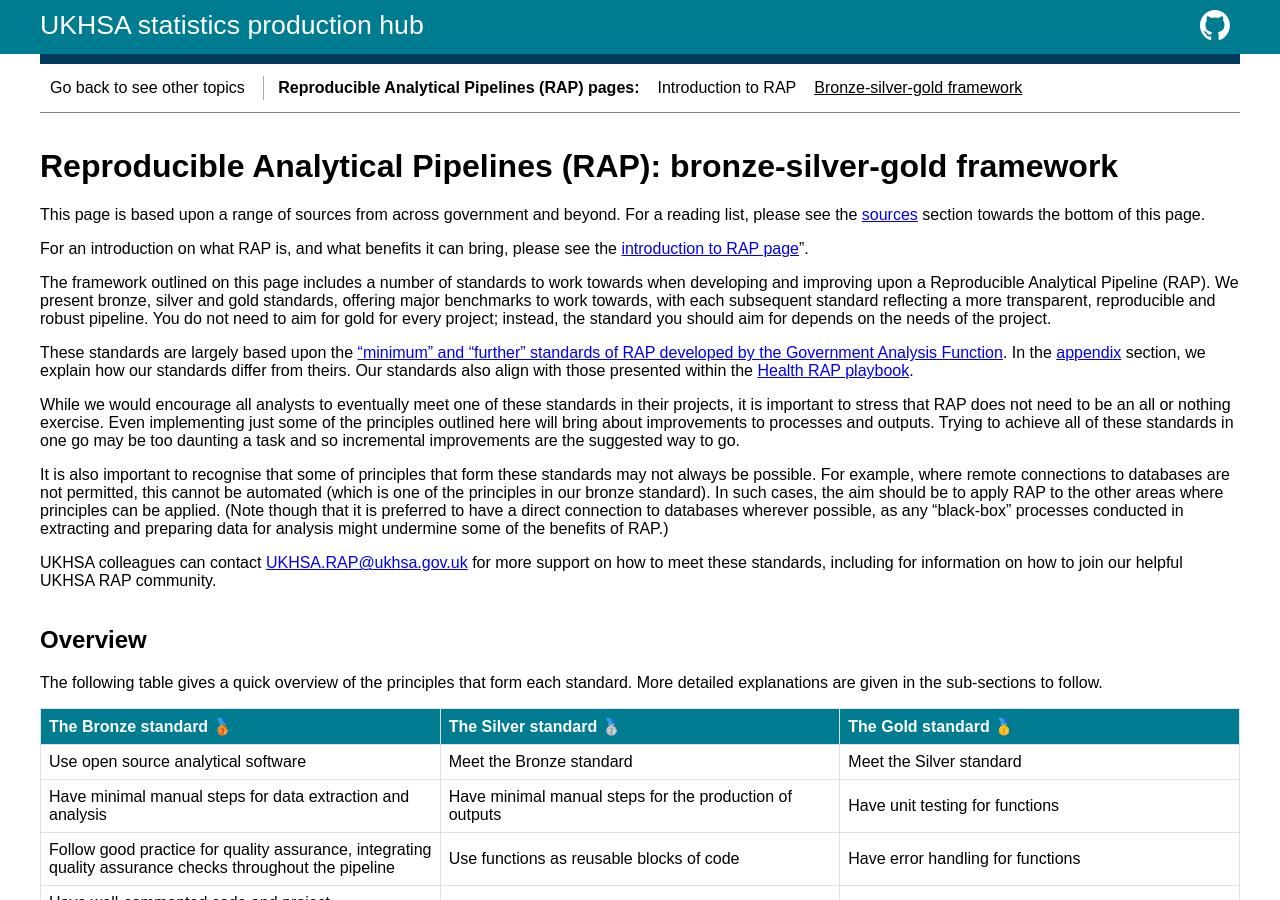
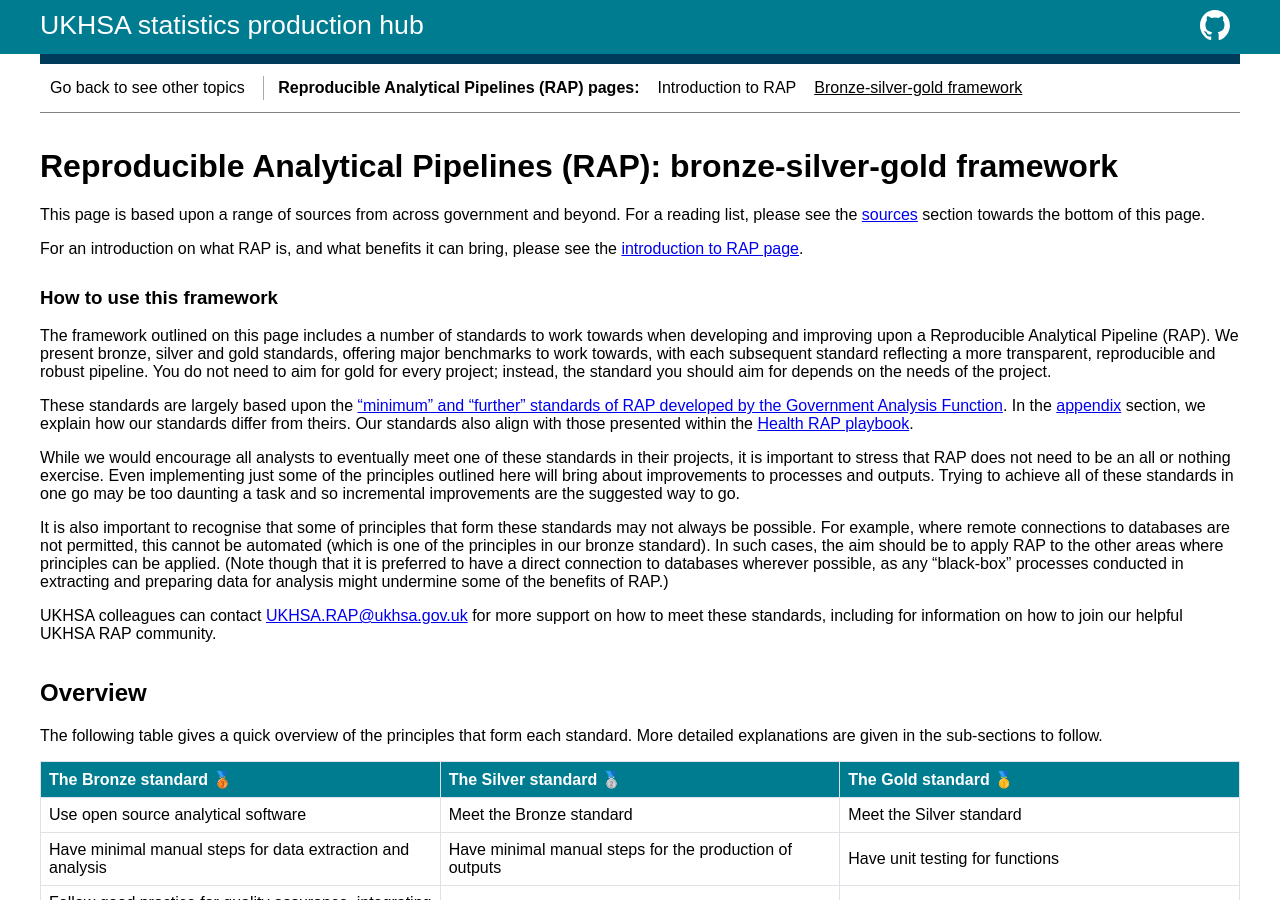
Before and after one commit to BenCuff/github-pages-test, a Jekyll site: the page built from docs/rap-framework.md, in a window 1280 px wide and 900 px high. Built offline with Jekyll 4.4.1, drawn with Linux system fonts in a browser that asks for light colours.

Commit message:
Minor wording changes

```diff
--- a/docs/_layouts/index.html
+++ b/docs/_layouts/index.html
@@ -29,7 +29,7 @@
         <div id="box-left">
           <h1>Welcome to the UK Health Security Agency (UKHSA) statistics production hub!</h1>
 
-          <p>This site has been created by the Statistics Production Division within UKHSA to host a number of guidance materials and other resources relating to the production and dissemination of statistics. We have decided to open source these materials to better enable sharing across government (and beyond), and to invite others to share their insights with us.<br><br>We welcome feedback and collaboration! To do so, please either <a href="mailto:UKHSA_HOPSTATS@ukhsa.gov.uk">email us</a> or see our <a href="https://github.com/BenCuff/github-pages-test/blob/main/CONTRIBUTING.md">contributing instructions</a>.</p>
+          <p>This site has been created by the Statistics Production Division within UKHSA to host a number of guidance materials and other resources relating to the production and dissemination of statistics. We have decided to open source these materials to better enable sharing across government (and beyond), and to invite others to share their insights and experiences with us.<br><br>We welcome feedback and collaboration! To do so, please either <a href="mailto:UKHSA_HOPSTATS@ukhsa.gov.uk">email us</a> or see our <a href="https://github.com/BenCuff/github-pages-test/blob/main/CONTRIBUTING.md">contributing instructions</a>.</p>
 
           <a href="#" style="text-decoration:none"><div class="index-link"><p>Find out more about us</p></div></a>
 
--- a/docs/rap-framework.md
+++ b/docs/rap-framework.md
@@ -26,7 +26,9 @@
 
 {% include sources-text.md %}
 
-For an introduction on what RAP is, and what benefits it can bring, please see the [introduction to RAP page](rap)”.
+For an introduction on what RAP is, and what benefits it can bring, please see the [introduction to RAP page](rap).
+
+### How to use this framework
 
 The framework outlined on this page includes a number of standards to work towards when developing and improving upon a Reproducible Analytical Pipeline (RAP). We present bronze, silver and gold standards, offering major benchmarks to work towards, with each subsequent standard reflecting a more transparent, reproducible and robust pipeline. You do not need to aim for gold for every project; instead, the standard you should aim for depends on the needs of the project.
 
```
